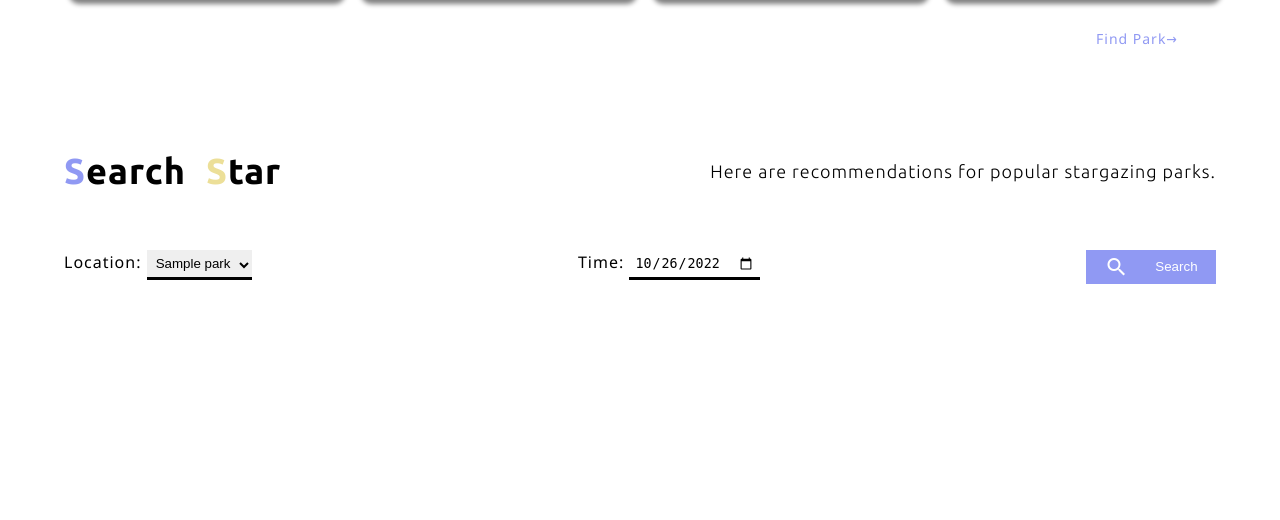
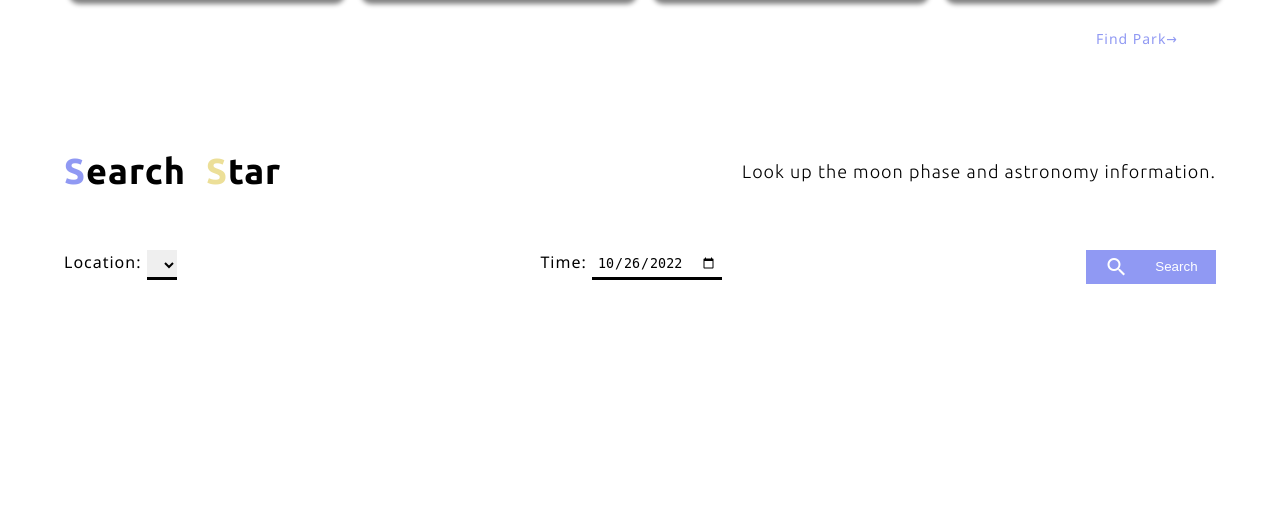
Before and after one commit to Ingemar28/final_project, a PHP site: page /?js=1 in a window 1280 px wide. Shown: the part 1425-1945 px from the top of the page. Run offline with PHP 8.4, Linux system fonts and the light colour scheme; tables that the repository leaves empty or names only in its code hold one stand-in row (values such as "Sample post"); data that the repository does not hold is empty; some libraries are stand-ins or nearby versions.

Commit message:
little adjustment2

```diff
--- a/community.html
+++ b/community.html
@@ -22,8 +22,6 @@
     <body class="page-home page-community">
 
         <nav id="main-menu">
-
-            <a href="login.html">Login</a>
 
             <ul>
 
--- a/find_park.php
+++ b/find_park.php
@@ -11,7 +11,7 @@
         die("Connection failed: " . $conn->connect_error);
     }
 
-    $sql = "SELECT * FROM park WHERE id <= 10";
+    $sql = "SELECT * FROM park WHERE shapeArea > 2000000;";
     $result = $conn->query($sql);
 
     $conn->close();
@@ -39,8 +39,6 @@
     <body class="page-find">
 
         <nav id="main-menu">
-
-            <a href="login.html">Login</a>
 
             <ul>
 				<li>
--- a/gallery.html
+++ b/gallery.html
@@ -20,8 +20,6 @@
     <body class="page-find page-gallery">
 
         <nav id="main-menu">
-
-            <a href="login.html">Login</a>
 
             <ul>
 				<li>
--- a/index.php
+++ b/index.php
@@ -11,7 +11,7 @@
         die("Connection failed: " . $conn->connect_error);
     }
 
-    $sql = "SELECT parkName FROM park WHERE id <= 10";
+    $sql = "SELECT parkName FROM park WHERE shapeArea > 2000000;";
     $result = $conn->query($sql);
 
     $conn->close();
@@ -39,8 +39,6 @@
     <body class="page-home">
 
         <nav id="main-menu">
-
-            <a href="login.html">Login</a>
 
             <ul>
 				<li class="current">
@@ -268,7 +266,7 @@
 
                 <h2>Star</h2>
 
-                <p>Here are recommendations for popular stargazing parks.</p>
+                <p>Look up the moon phase and astronomy information.</p>
 
             </div>
 
--- a/mission.html
+++ b/mission.html
@@ -19,8 +19,6 @@
     <body class="page-mission">
 
         <nav id="main-menu">
-
-            <a href="login.html">Login</a>
 
             <ul>
 				<li>
--- a/original.html
+++ b/original.html
@@ -20,8 +20,6 @@
     <body class="page-home">
 
         <nav id="main-menu">
-
-            <a href="login.html">Login</a>
 
             <ul>
 				<li class="current">
```
